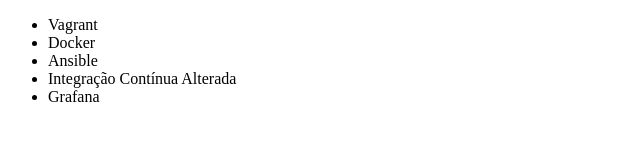
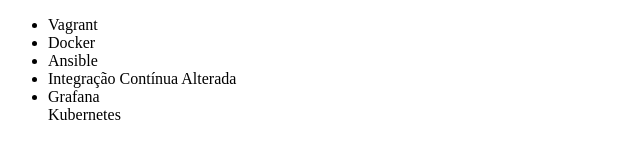
Before and after one commit to jhgueto/cursogithub, a plain HTML site: page index.html in a window 1280 px wide. Shown: the full height of the page, 0-640 px from the left. Drawn offline with Linux system fonts and the light colour scheme.

Commit message:
Adicionando curso Kubernetes

```diff
--- a/index.html
+++ b/index.html
@@ -11,6 +11,7 @@
         <li>Ansible</li>
         <li>Integração Contínua Alterada</li>
 	<li>Grafana</li>
+	<l1>Kubernetes</li>
     </ul>
 </body>
 </html>
```
